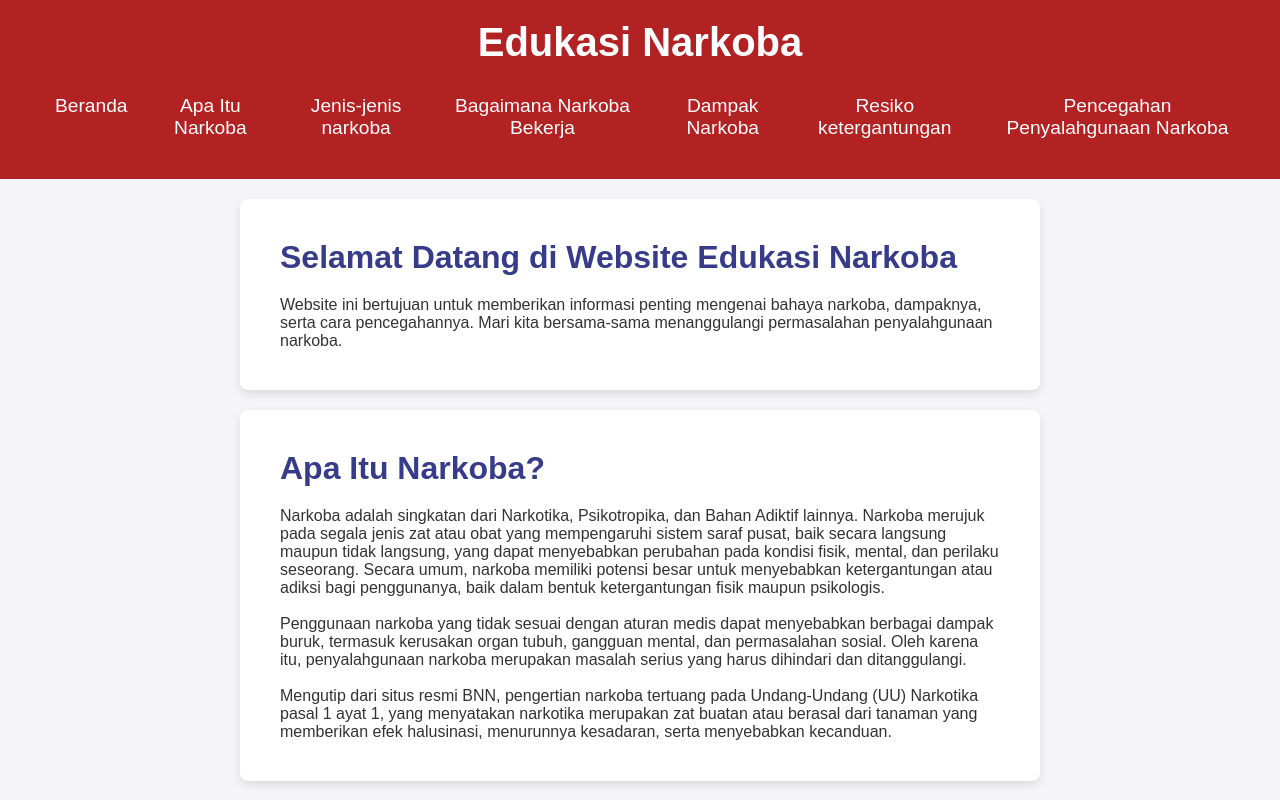
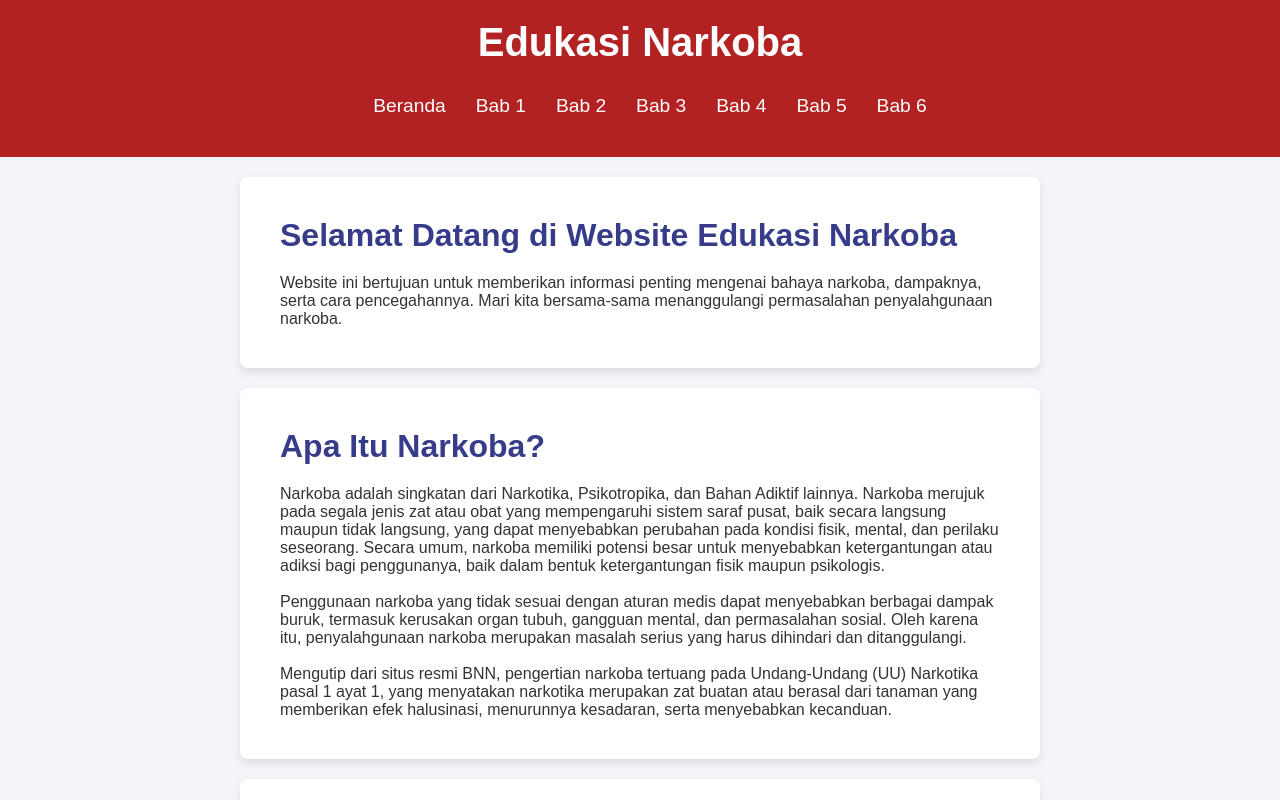
Before and after one commit to pkntugas8/TugasPkn, a plain HTML site: page index.html in a window 1280 px wide. Shown: the top 800 px of the page. Drawn offline with Linux system fonts and the light colour scheme.

Commit message:
Update index.html

```diff
--- a/index.html
+++ b/index.html
@@ -17,12 +17,12 @@
             <nav>
                 <ul>
                     <li><a href="#home">Beranda</a></li>
-                    <li><a href="#apa-itu-narkoba">Apa Itu Narkoba</a></li>
-                    <li><a href="#jenis narkoba">Jenis-jenis narkoba</a></li>
-                    <li><a href="#bagaimana_narkoba_bekerja">Bagaimana Narkoba Bekerja</a></li>
-                    <li><a href="#dampak-narkoba">Dampak Narkoba</a></li>
-                    <li><a href='#resiko_ketergantungan'>Resiko ketergantungan</a></li>
-                    <li><a href='#pencegahan_penyalahgunaan_narkoba'>Pencegahan Penyalahgunaan Narkoba</a></li>
+                    <li><a href="#apa-itu-narkoba">Bab 1 </a></li>
+                    <li><a href="#jenis narkoba">Bab 2 </a></li>
+                    <li><a href="#bagaimana_narkoba_bekerja">Bab 3</a></li>
+                    <li><a href="#dampak-narkoba">Bab 4</a></li>
+                    <li><a href='#resiko_ketergantungan'>Bab 5</a></li>
+                    <li><a href='#pencegahan_penyalahgunaan_narkoba'>Bab 6 </a></li>
 
                 </ul>
             </nav>
```
